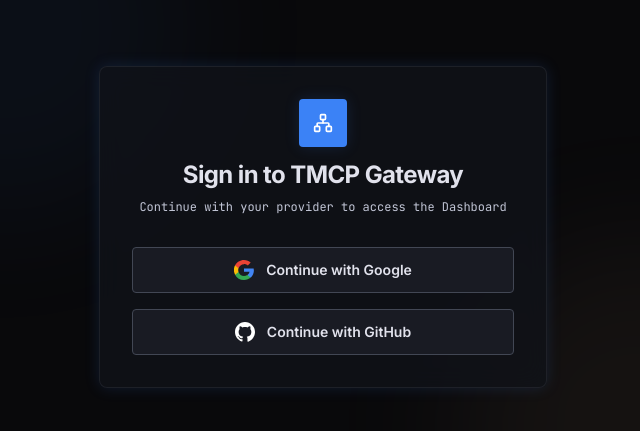
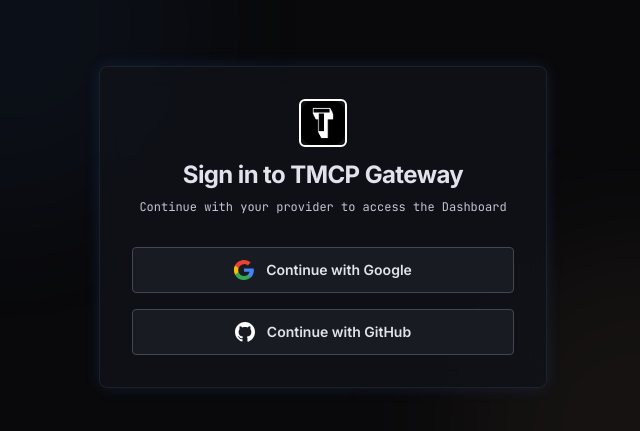
Before and after one commit to touhidul7/TMCP, a Next.js app: page /login in a window 1280 px wide. Shown: the part 173-604 px from the top of the page, without its empty margins (317-957 px from the left). Built offline with nearby package versions, Linux system fonts and the light colour scheme; no server answers.

Commit message:
login page logo updated

```diff
--- a/app/login/page.jsx
+++ b/app/login/page.jsx
@@ -4,6 +4,8 @@ import { useState, useEffect } from "react";
 import { useRouter } from "next/navigation";
 import { supabase } from "@/lib/supabase/client";
 import { Network } from "lucide-react";
+import logo from "../../app/icon.png";
+import Image from "next/image";
 
 export default function LoginPage() {
   const router = useRouter();
@@ -73,9 +75,9 @@ export default function LoginPage() {
 
       <div className="w-full max-w-md space-y-8 glassmorphic p-8 rounded-lg glow-primary relative z-10">
         <div className="flex flex-col items-center">
-          <div className="w-12 h-12 bg-primary rounded flex items-center justify-center mb-3 glow-primary">
-            <Network className="text-on-primary w-5 h-5" />
-          </div>
+          {/* <div className="w-12 h-12 bg-primary rounded flex items-center justify-center mb-3 glow-primary"> */}
+            <Image className="border-2 border-white rounded-md mb-3" src={logo} alt="TMCP Logo" width={48} height={48} />
+          {/* </div> */}
           <h2 className="text-2xl font-bold tracking-tight text-on-surface text-center">
             Sign in to TMCP Gateway
           </h2>
```
